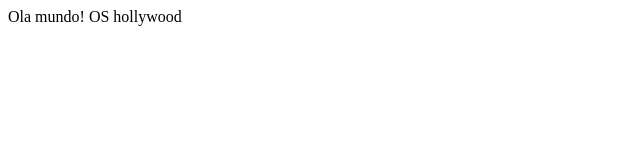
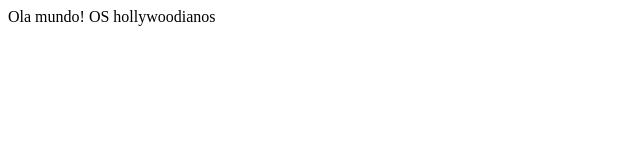
Before and after one commit to thablima/hollywood, a plain HTML site: page index.html in a window 1280 px wide. Shown: the full height of the page, 0-640 px from the left. Drawn offline with Linux system fonts and the light colour scheme.

Commit message:
versao1
Criado a versão um do bagulho

```diff
--- a/index.html
+++ b/index.html
@@ -7,7 +7,7 @@
 <body>
 Ola mundo!
 
-  OS hollywood
+  OS hollywoodianos
 
 </body>
 </html>
```
